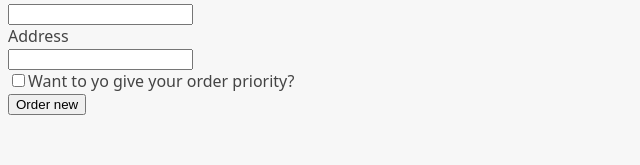
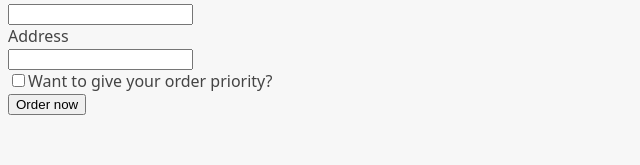
Before and after one commit to ehsanmehrjoo/Fast-React-Pizza, a React (Vite) app: page /order/new in a window 1280 px wide. Shown: the part 255-420 px from the top of the page, without its empty margins (0-640 px from the left). Built offline with nearby package versions, Linux system fonts and the light colour scheme.

Commit message:
Update CreateOrder  component

```diff
--- a/src/features/order/CreateOrder.jsx
+++ b/src/features/order/CreateOrder.jsx
@@ -1,5 +1,4 @@
-import { useState } from "react";
-import { Form, redirect, useNavigation } from "react-router-dom";
+import { Form, redirect, useActionData, useNavigation } from "react-router-dom";
 import { createOrder } from "../../services/apiRestaurant";
 
 // https://uibakery.io/regex-library/phone-number
@@ -34,8 +33,8 @@ const fakeCart = [
 
 function CreateOrder() {
   const navigation = useNavigation();
-console.log(navigation);
-const isSubmitting = navigation.state === "submitting";
+  const isSubmitting = navigation.state === "submitting";
+  const formErrors = useActionData();
 
   // const [withPriority, setWithPriority] = useState(false);
   const cart = fakeCart;
@@ -55,6 +54,7 @@ const isSubmitting = navigation.state === "submitting";
           <div>
             <input type="tel" name="phone" required />
           </div>
+          {formErrors?.phone && <p>{formErrors.phone}</p>}
         </div>
 
         <div>
@@ -72,13 +72,15 @@ const isSubmitting = navigation.state === "submitting";
             // value={withPriority}
             // onChange={(e) => setWithPriority(e.target.checked)}
           />
-          <label htmlFor="priority">Want to yo give your order priority?</label>
+          <label htmlFor="priority">Want to give your order priority?</label>
         </div>
 
         <div>
-        <input type="hidden" name="cart" value={JSON.stringify(cart)}/>
-        <button disabled={isSubmitting}>{isSubmitting ? "Placing order":"Order new"}</button>
-       </div>
+          <input type="hidden" name="cart" value={JSON.stringify(cart)} />
+          <button disabled={isSubmitting}>
+            {isSubmitting ? "Placing order..." : "Order now"}
+          </button>
+        </div>
       </Form>
     </div>
   );
@@ -86,21 +88,25 @@ const isSubmitting = navigation.state === "submitting";
 
 export default CreateOrder;
 
-export async function action({request}){
-
+export async function action({ request }) {
   // Form information extraction
-  const formData = await  request.formData();
+  const formData = await request.formData();
   const data = Object.fromEntries(formData);
-
-
 
   const order = {
     ...data,
-    cart : JSON.parse(data.cart),
-    priority : data.priority  === "on"
-  }
+    cart: JSON.parse(data.cart),
+    priority: data.priority === "on",
+  };
 
- const newOrder = await createOrder(order)
+  const errors = {};
+  if (!isValidPhone(order.phone))
+    errors.phone =
+      "Please provide a valid phone number. We need it to contact you.";
+  if (Object.keys(errors).length > 0) return errors;
 
-return redirect(`/order/${newOrder.id}`);
+  // If everything is okay, create new order and redirect
+  const newOrder = await createOrder(order);
+
+  return redirect(`/order/${newOrder.id}`);
 }
```
